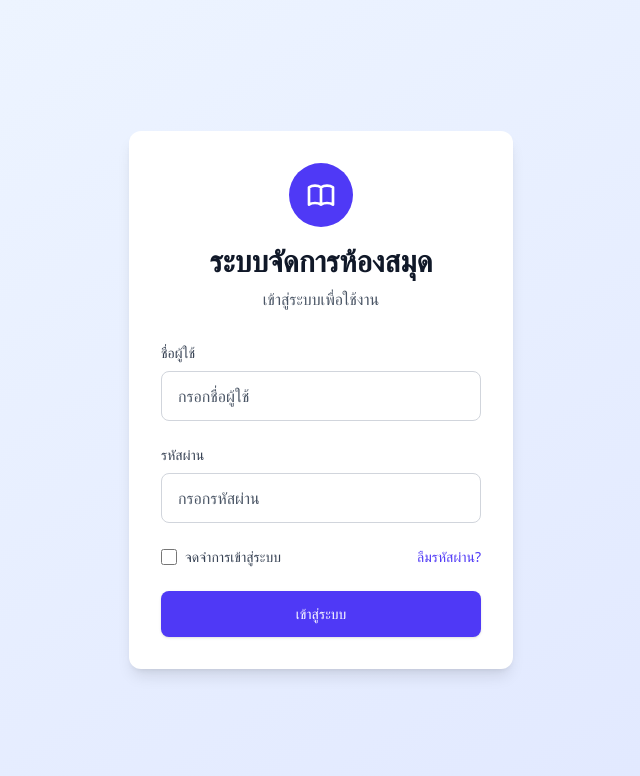
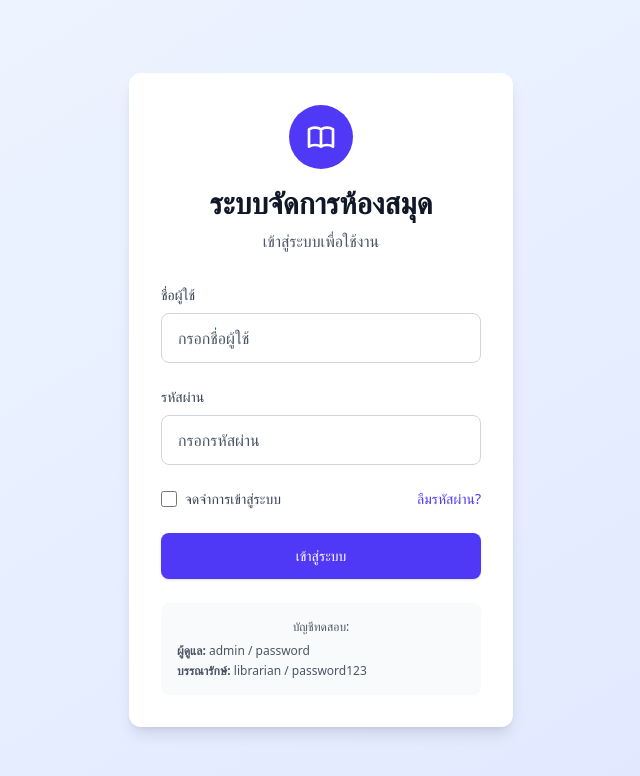
Before and after one commit to Jamessurapat26/Library_management-Front_end_project-, a Next.js app: page /auth/login in a window 1280 px wide. Shown: the top 776 px of the page, without its empty margins (319-959 px from the left). Built offline with nearby package versions, Linux system fonts and the light colour scheme.

Commit message:
edit readme and add demo account

```diff
--- a/src/app/auth/login/page.tsx
+++ b/src/app/auth/login/page.tsx
@@ -270,7 +270,7 @@
           </form>
 
           {/* Demo Credentials - Updated to remove member role */}
-          {/* <div className="mt-6 p-4 bg-gray-50 rounded-lg">
+          <div className="mt-6 p-4 bg-gray-50 rounded-lg">
             <p className="text-xs text-gray-600 text-center font-medium mb-2">
               บัญชีทดสอบ:
             </p>
@@ -282,7 +282,7 @@
                 <strong>บรรณารักษ์:</strong> librarian / password123
               </p>
             </div>
-          </div> */}
+          </div>
         </div>
       </div>
     </div>
```
Also changed, not shown: 1 other file (tests, documents, lock files or other folders).
